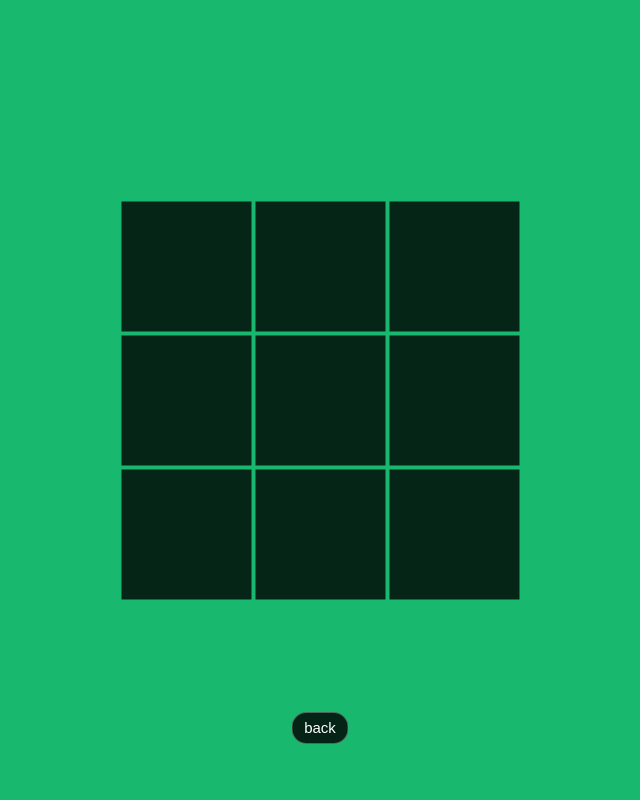
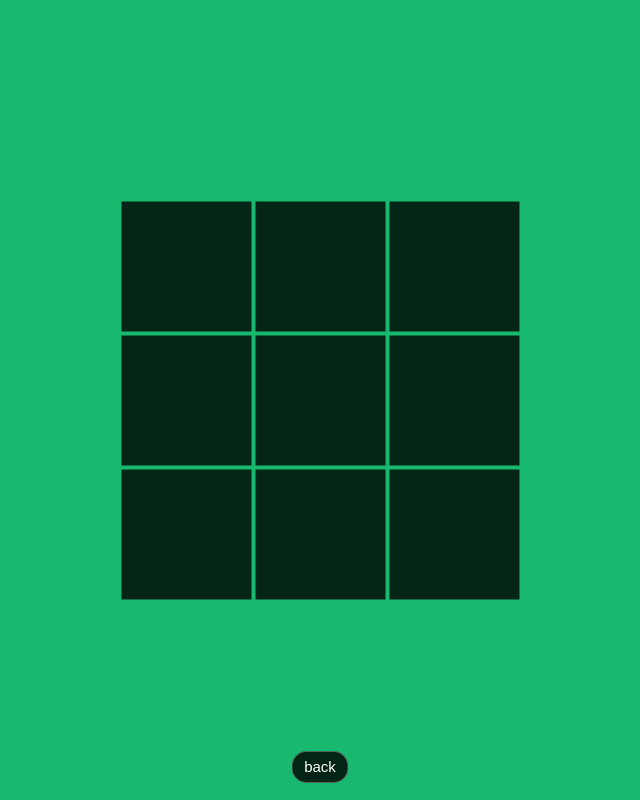
Before and after one commit to da7thsin/Tic-Tac-Toe, a plain HTML site: page tic-tac-game.html in a window 1280 px wide. Both pictures are taken after a click on the element "Player VS Player". Shown: the whole page, without its empty margins (320-960 px from the left). Drawn offline with Linux system fonts and the light colour scheme.

Commit message:
Finalized

```diff
--- a/tic-tac-game.css
+++ b/tic-tac-game.css
@@ -6,7 +6,7 @@ body{
 
 .back{
   position: absolute;
-  bottom: 7%;
+  bottom: 17px;
   left: 50%;
   transform: translateX(-50%);
   width: 55px;
```
